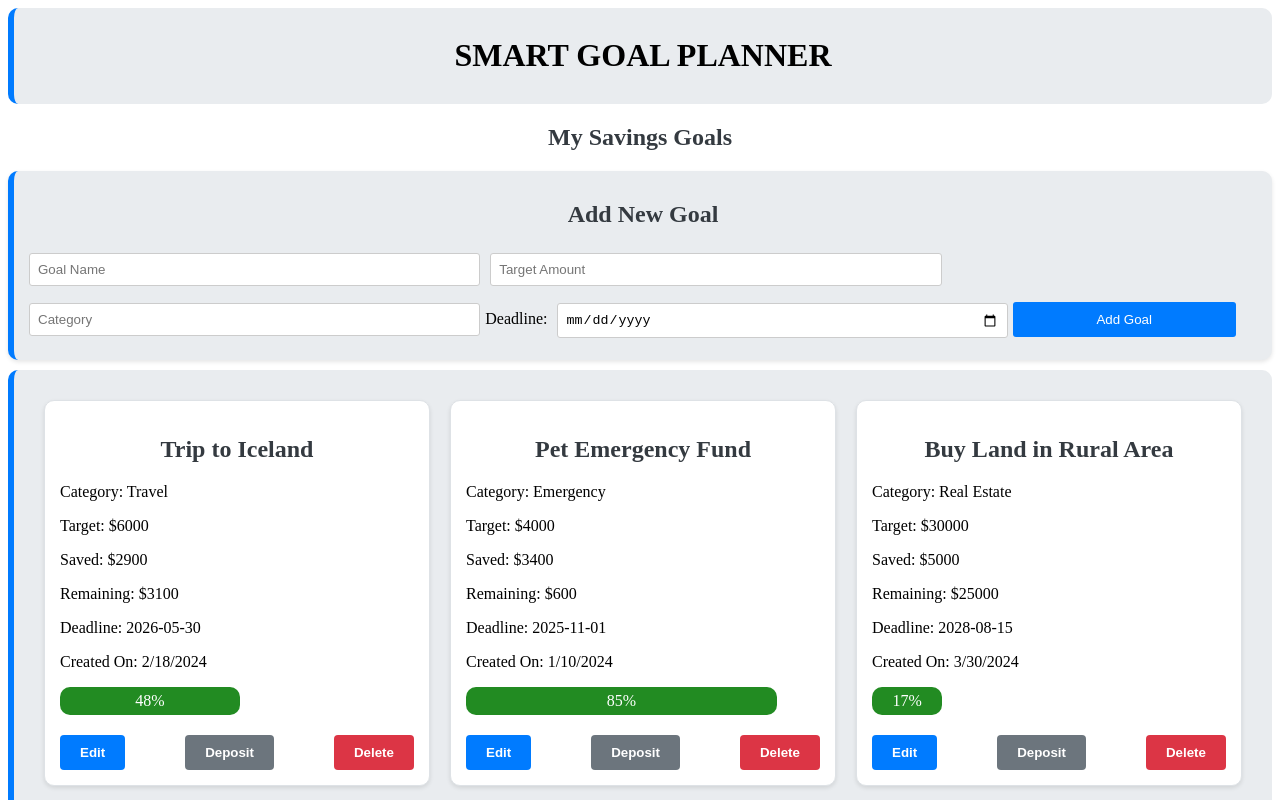
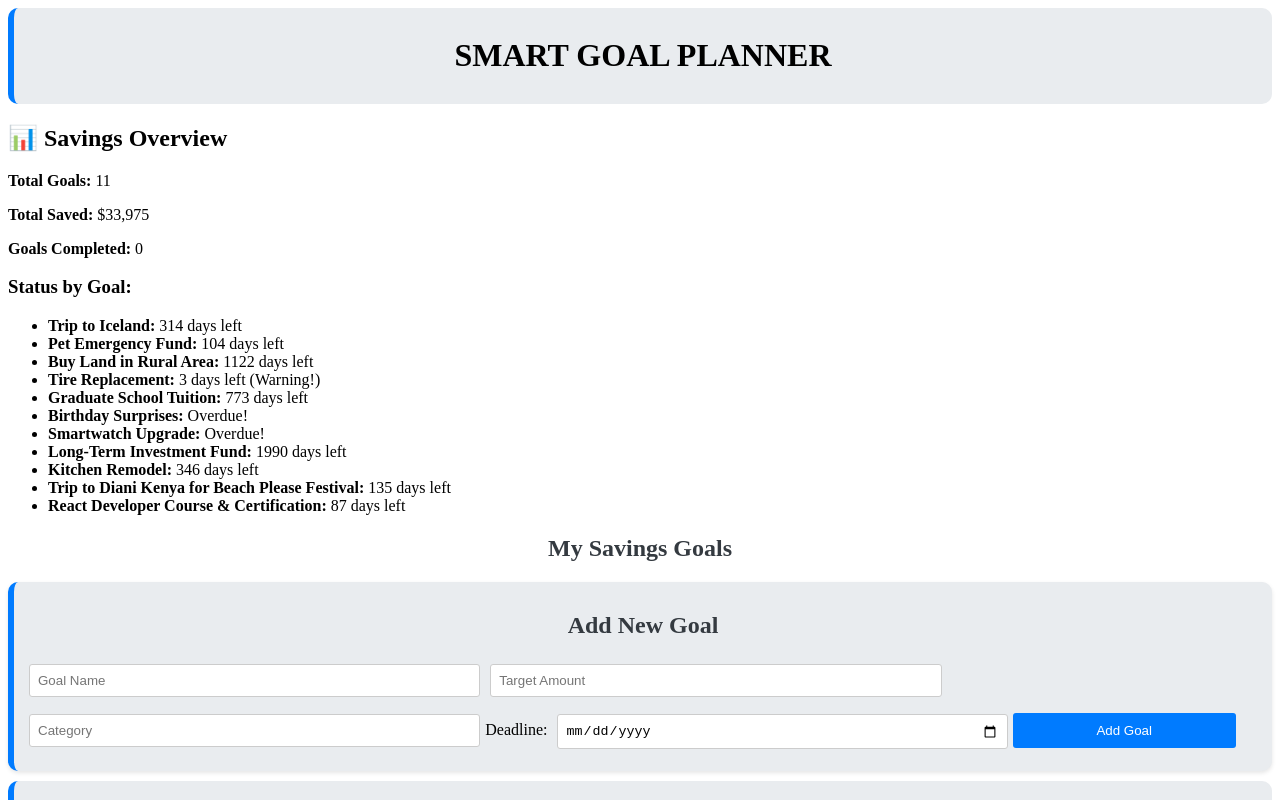
Before and after one commit to CynthiaMugo/Smart-goal-planner, a React (Vite) app: page / in a window 1280 px wide. Shown: the top 800 px of the page. Built offline with nearby package versions, Linux system fonts and the light colour scheme; data requests are answered from the project's data file.

Commit message:
Add Overview component to display savings goals

```diff
--- a/db.json
+++ b/db.json
@@ -33,7 +33,7 @@
       "targetAmount": 1000,
       "savedAmount": 400,
       "category": "Vehicle",
-      "deadline": "2025-02-20",
+      "deadline": "2025-07-23",
       "createdAt": "2024-07-05"
     },
     {
--- a/src/Components/App.jsx
+++ b/src/Components/App.jsx
@@ -2,11 +2,13 @@ import React from "react"
 import Header from './Header.jsx';
 import './css.css';
 import GoalList from './GoalList.jsx';
+import Overview from './Overview.jsx';
 
 function App() {
     return (
         <div>
             <Header />
+            <Overview />
             <GoalList />
         </div>
     );
--- /dev/null
+++ b/src/Components/Overview.jsx
@@ -0,0 +1,49 @@
+import React, { useState, useEffect } from "react";
+function Overview() {
+    const [goals, setGoals] = useState([]);
+
+    useEffect(() => {
+        fetch("http://localhost:3000/goals")
+            .then((res) => res.json())
+            .then(setGoals);
+    }, []);
+
+    const totalGoals = goals.length;
+    const totalSaved = goals.reduce((sum, goal) => sum + Number(goal.savedAmount), 0);
+    const completedGoals = goals.filter(goal => Number(goal.savedAmount) >= Number(goal.targetAmount)).length;
+
+    const getStatus = (goal) => {
+        const deadline = new Date(goal.deadline);
+        const today = new Date();
+        const timeDiff = deadline - today;
+        const daysLeft = Math.ceil(timeDiff / (1000 * 60 * 60 * 24));
+
+        if (daysLeft < 0 && goal.savedAmount < goal.targetAmount) {
+            return "Overdue!";
+        } else if (daysLeft <= 30 && goal.savedAmount < goal.targetAmount) {
+            return `${daysLeft} days left (Warning!)`;
+        } else if (goal.savedAmount >= goal.targetAmount) {
+            return "Goal Completed";
+        } else {
+            return `${daysLeft} days left`;
+        }
+    };
+    return (
+        <div className="overview">
+            <h2>📊 Savings Overview</h2>
+            <p><strong>Total Goals:</strong> {totalGoals}</p>
+            <p><strong>Total Saved:</strong> ${totalSaved.toLocaleString()}</p>
+            <p><strong>Goals Completed:</strong> {completedGoals}</p>
+
+            <h3>Status by Goal:</h3>
+            <ul>
+                {goals.map((goal) => (
+                    <li key={goal.id}>
+                        <strong>{goal.name}:</strong> {getStatus(goal)}
+                    </li>
+                ))}
+            </ul>
+        </div>
+    );
+}
+export default Overview;
```
